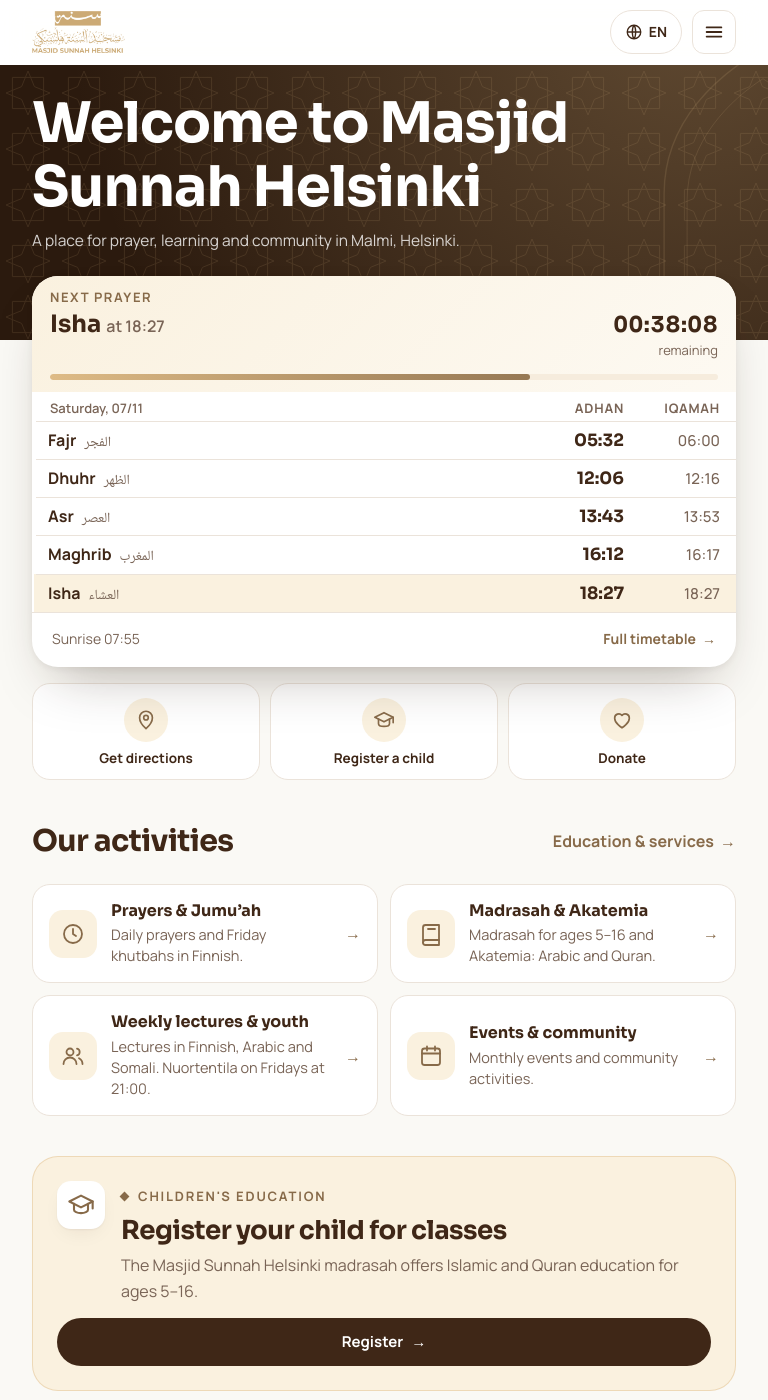
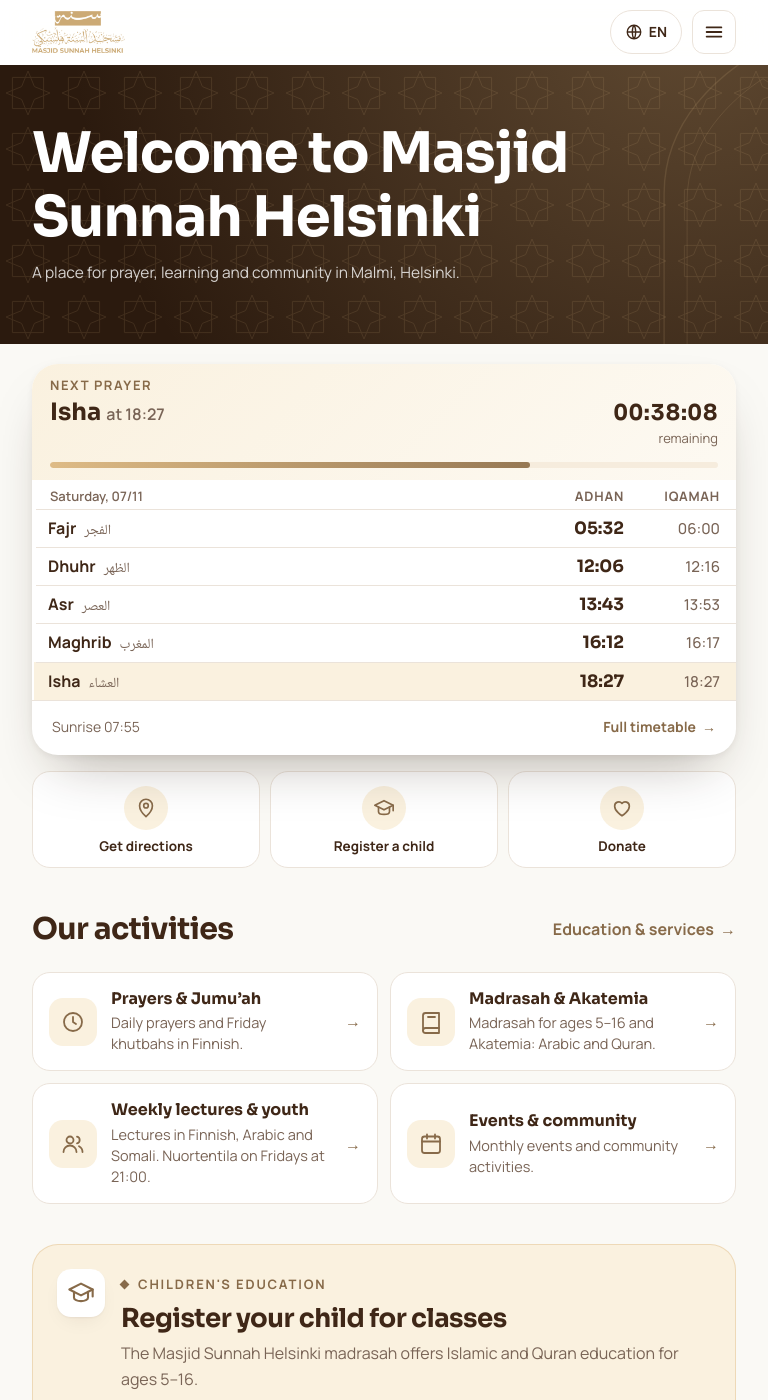
Before and after one commit to suomen-moskeijat/Masjid-sunnah, a Jekyll site: the page built from uusi/index.html, in a window 768 px wide and 1400 px high. Built offline with Jekyll 4.4.1, drawn with Linux system fonts in a browser that asks for light colours.

Commit message:
Uusi etusivu puhelimella: hero omaksi selkeäksi lohkoksi, rukouskortti sen alle
Rukouskortti ei enää mene tumman alueen päälle puhelimella ja
tabletilla; herolla on kunnolliset ylä- ja alavälit.

Co-Authored-By: Claude Opus 5.5 <noreply@anthropic.com>
Claude-Session: https://claude.ai/code/session_01Fn78vEnHGTYfe1exjJd3xJ

```diff
--- a/assets/css/uusi.css
+++ b/assets/css/uusi.css
@@ -528,18 +528,19 @@ body.on-valikko .u-pikanapit { display: none; }
   .u-hero h1 { margin-top: 4px; }
 }
 
-/* Puhelin ja tabletti: tumma tausta päättyy aina rukouskortin yläosaan
-   (ei kiinteää päällekkäisyyttä, joka osui kortin riveihin) */
+/* Puhelin ja tabletti: hero on oma selkeä tumma lohkonsa, rukouskortti sen alla
+   vaalealla taustalla (ei päällekkäisyyttä, joka näytti rikkinäiseltä) */
 @media (max-width: 1023px) {
-  .u-hero { display: grid; grid-template-columns: minmax(0, 1fr); grid-template-rows: auto 64px auto; padding: 0; }
+  .u-hero { display: grid; grid-template-columns: minmax(0, 1fr); padding: 0; }
   .u-hero__sisalto { display: contents; }
-  .u-hero__tausta { position: relative; inset: auto; grid-area: 1 / 1 / 3 / 2; }
-  .u-hero__teksti, .u-hero__rukous { width: min(100% - 32px, var(--kehys)); margin-inline: auto; }
-  .u-hero__teksti { grid-area: 1 / 1; padding: 22px 0 24px; }
-  .u-hero__rukous { grid-area: 2 / 1 / 4 / 2; margin-bottom: 0; }
+  .u-hero__tausta { position: relative; inset: auto; grid-area: 1 / 1; }
+  .u-hero__teksti { grid-area: 1 / 1; width: min(100% - 32px, var(--kehys)); margin-inline: auto; padding: 36px 0 40px; }
+  .u-hero h1 { margin: 0 0 10px; }
+  .u-hero__rukous { grid-area: 2 / 1; width: min(100% - 32px, var(--kehys)); margin: 20px auto 0; }
 }
 @media (min-width: 768px) and (max-width: 1023px) {
   .u-hero__teksti, .u-hero__rukous { width: min(100% - 64px, var(--kehys)); }
+  .u-hero__teksti { padding: 56px 0 60px; }
 }
 /* Seuraava rukous: laskurin numerot samalle riville rukouksen nimen kanssa */
 .rk__seuraava { align-items: baseline; }
```
